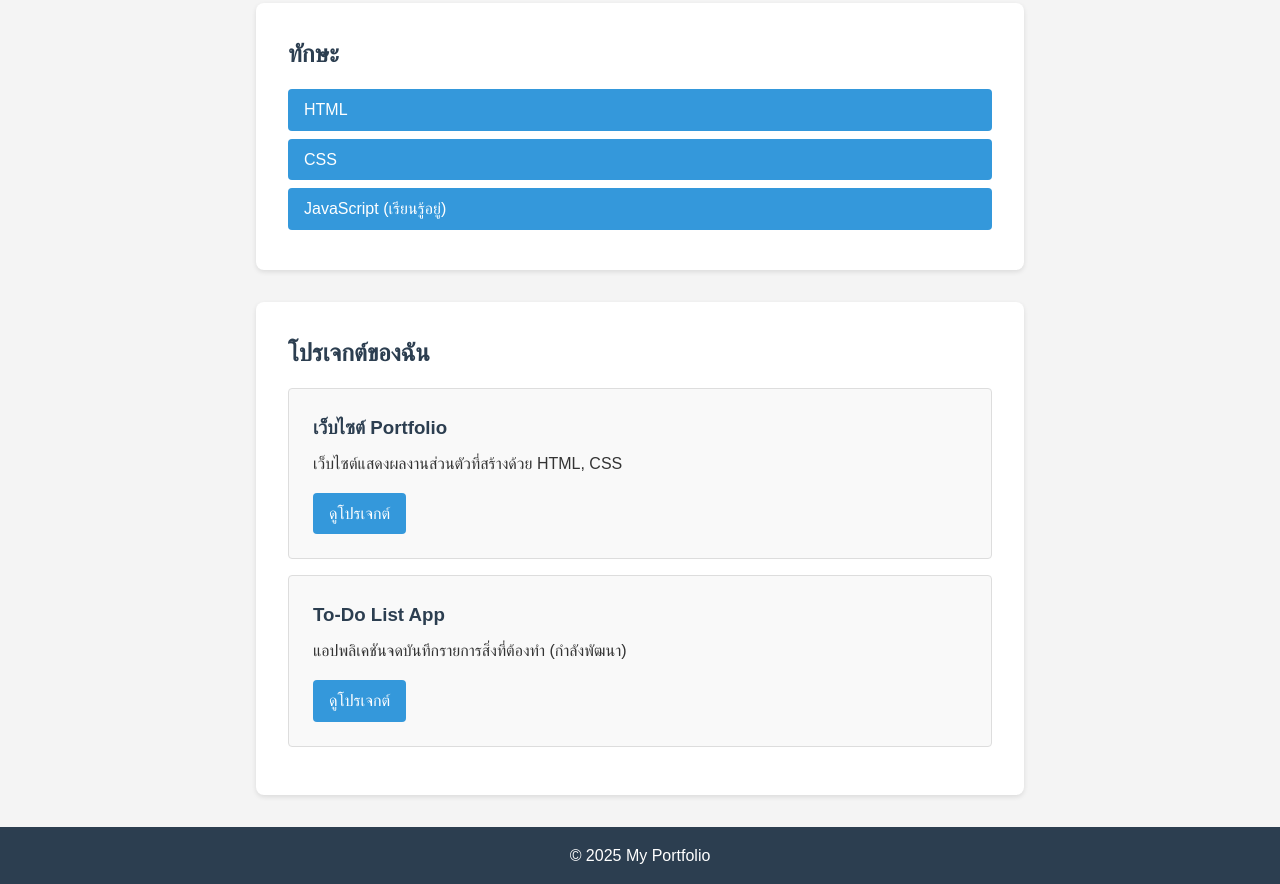
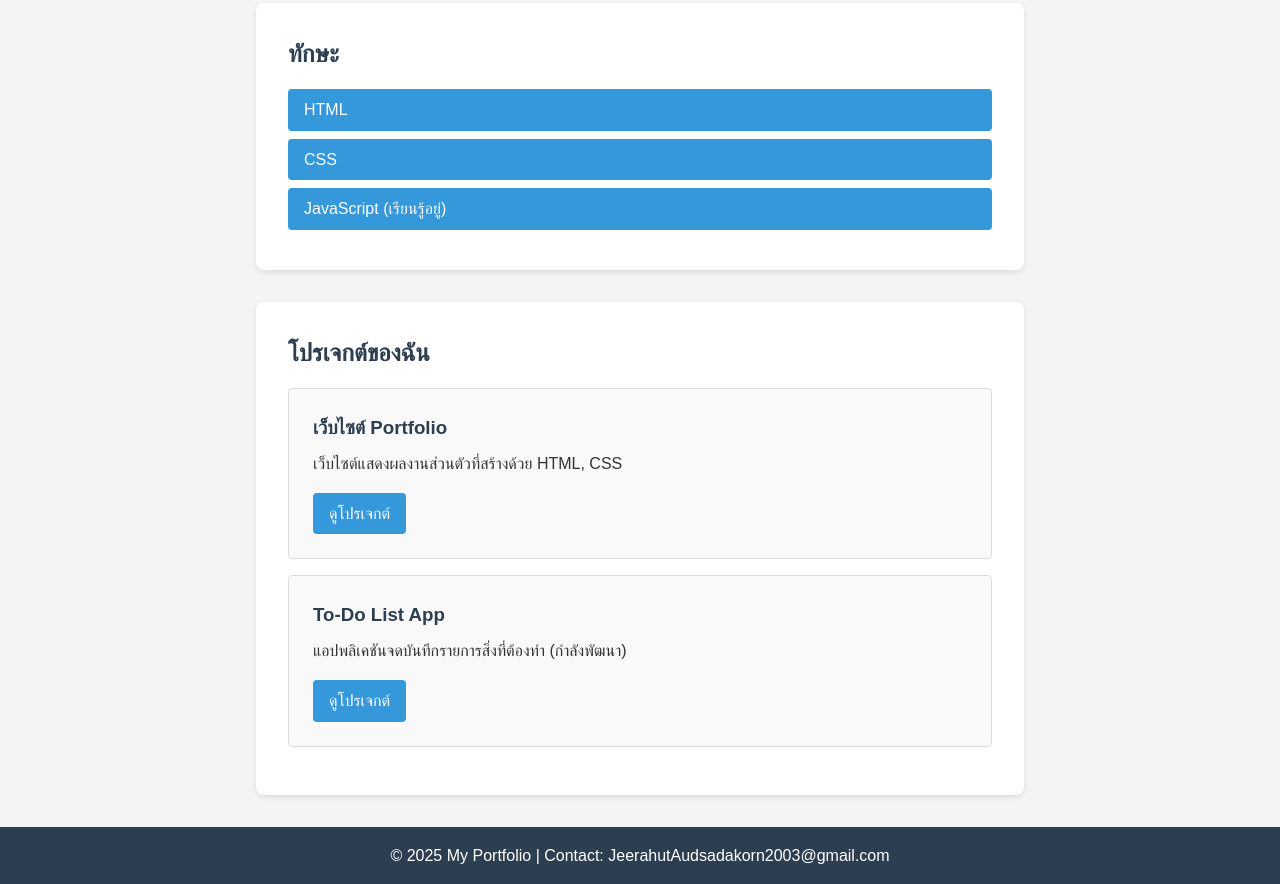
Before and after one commit to AudsadakornJeerahut/my-portfolio, a plain HTML site: page index.html in a window 1280 px wide. Shown: the part 354-1238 px from the top of the page. Drawn offline with Linux system fonts and the light colour scheme.

Commit message:
Add contact info to footer

```diff
--- a/index.html
+++ b/index.html
@@ -43,7 +43,7 @@
     </main>
 
     <footer>
-        <p>&copy; 2025 My Portfolio</p>
+        <p>&copy; 2025 My Portfolio | Contact: JeerahutAudsadakorn2003@gmail.com</p>
     </footer>
 </body>
 </html>
```
